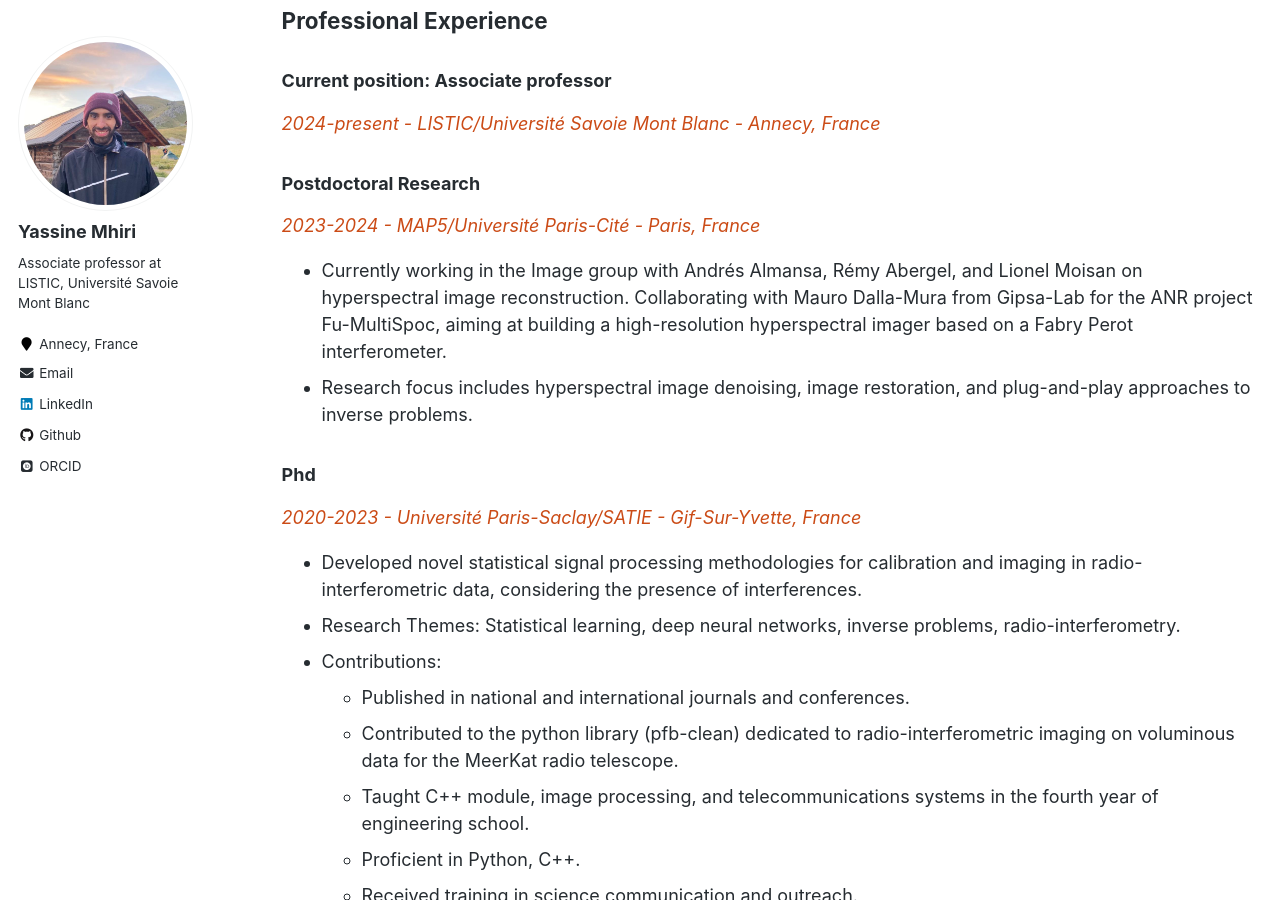
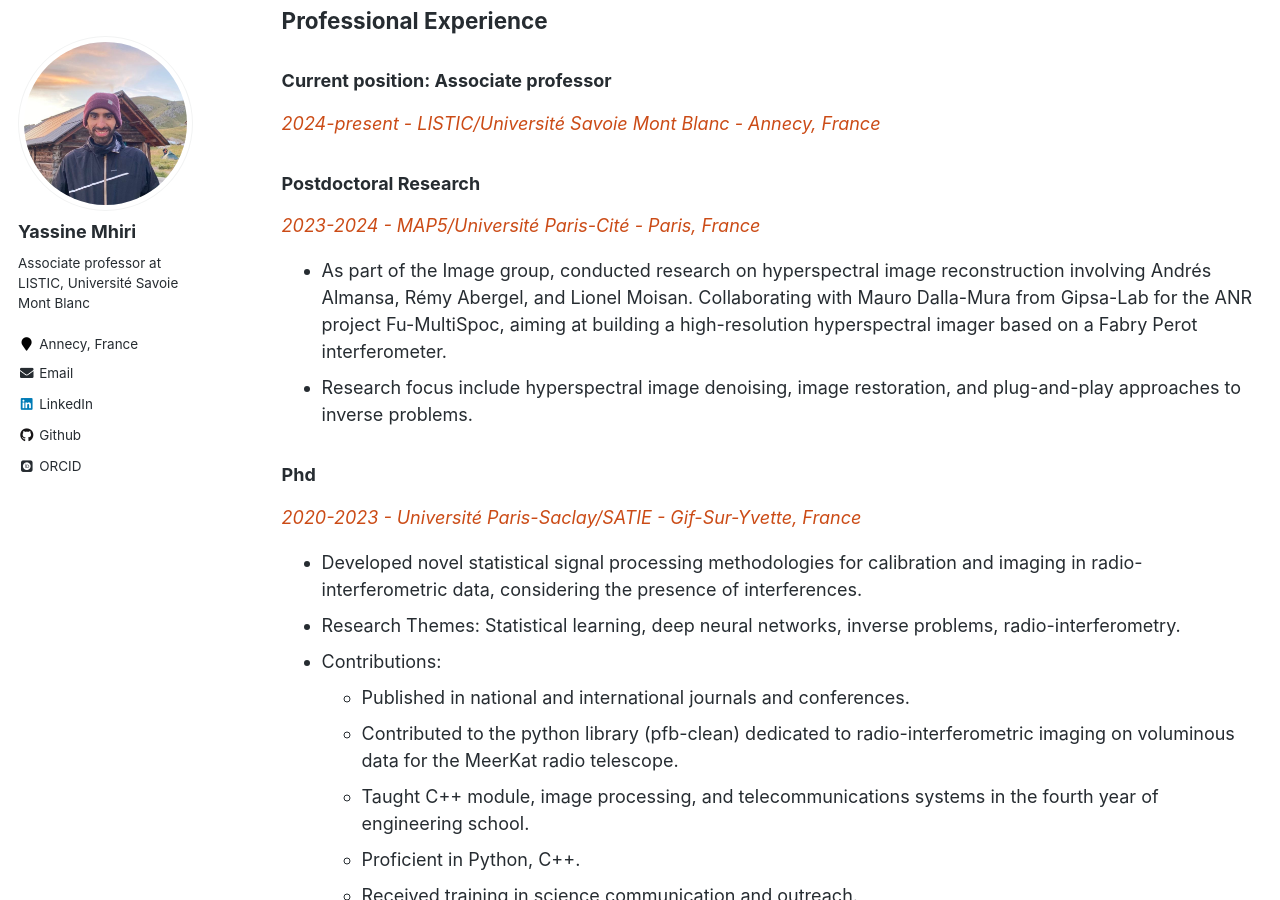
Before and after one commit to y-mhiri/y-mhiri.github.io, a Jekyll site: the page built from _pages/cv.md, in a window 1280 px wide and 900 px high, scrolled down 364 px. Built offline with Jekyll 4.4.1, drawn with Linux system fonts in a browser that asks for light colours; some web fonts are replaced.

Commit message:
updated cv

```diff
--- a/_pages/cv.md
+++ b/_pages/cv.md
@@ -20,8 +20,8 @@ redirect_from:
 
 ### Postdoctoral Research
 *2023-2024 - MAP5/Université Paris-Cité - Paris, France*
-- Currently working in the Image group with Andrés Almansa, Rémy Abergel, and Lionel Moisan on hyperspectral image reconstruction. Collaborating with Mauro Dalla-Mura from Gipsa-Lab for the ANR project Fu-MultiSpoc, aiming at building a high-resolution hyperspectral imager based on a Fabry Perot interferometer.
-- Research focus includes hyperspectral image denoising, image restoration, and plug-and-play approaches to inverse problems.
+- As part of the Image group, conducted research on hyperspectral image reconstruction involving Andrés Almansa, Rémy Abergel, and Lionel Moisan. Collaborating with Mauro Dalla-Mura from Gipsa-Lab for the ANR project Fu-MultiSpoc, aiming at building a high-resolution hyperspectral imager based on a Fabry Perot interferometer.
+- Research focus include hyperspectral image denoising, image restoration, and plug-and-play approaches to inverse problems.
 
 ### Phd
 *2020-2023 - Université Paris-Saclay/SATIE - Gif-Sur-Yvette, France*
```
